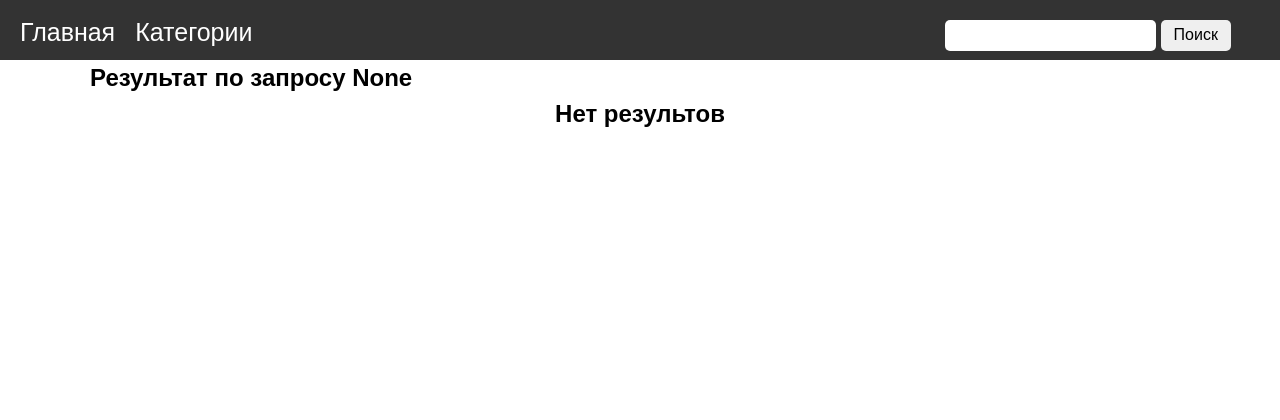
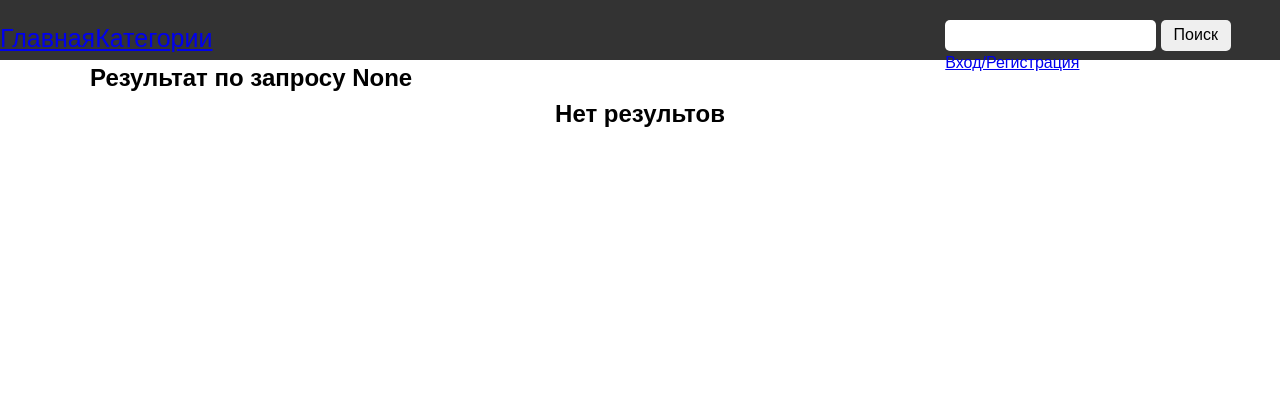
Before and after one commit to universe-walker/shop-django, a Django app: page /search/ in a window 1280 px wide. Shown: the top 420 px of the page. Run offline with Django 3.2, Linux system fonts and the light colour scheme.

Commit message:
Рефакторинг, изменил названия классов в nav. Добавил переиспользуемые классы. Добавил ссылку на вход/регистрацию

```diff
--- a/templates/base.html
+++ b/templates/base.html
@@ -16,20 +16,23 @@
     <nav class="nav">
       <nav class="nav__row">
         <div class="nav__left">
-          <div class="nav__item">
-            <a href="{% url 'category_list' %}">Главная</a>
+          <div class="nav__home nav_item">
+            <a href="{% url 'category_list' %}" class="nav_link">Главная</a>
           </div>
-          <div class="nav__item">
-            <a href="#">Категории</a>
+          <div class="nav__categories nav_item">
+            <a href="#" class="nav_link">Категории</a>
           </div>
         </div>
         <div class="nav__right">
-          <div class="nav__search">
+          <div class="nav__search nav_item">
             <form action="{% url 'search' %}" method="GET">
               <input type="search" class="search__input" name="q" id="search">
               <button type="submit" name="button" class="search__btn">Поиск</button>
             </form>
             <div class="search__advice"></div>
+          </div>
+          <div class="nav__login-wrapper nav_item">
+            <a href="#" class="nav__login nav_link">Вход/Регистрация</a>
           </div>
         </div>
       </nav>
```
